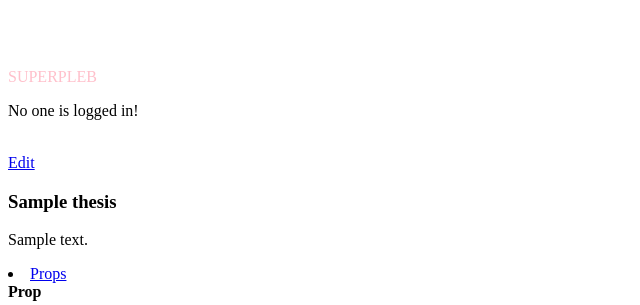
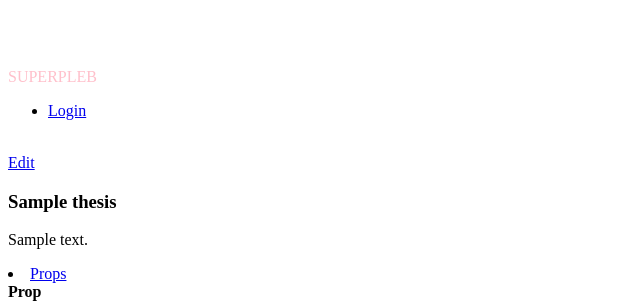
Before and after one commit to twlopes/sp, a Django app: template sp/templates/articleview.html in a window 1280 px wide. Shown: the top 305 px of the page, without its empty margins (0-640 px from the left). Run offline with Django 3.2, Linux system fonts and the light colour scheme; the template is opened without the code that fills it: most values are stand-ins (such as "Sample title", 1, 10 or a date in 2020); some libraries are stand-ins or nearby versions.

Commit message:
Nav bar has the Person's name.

```diff
--- a/sp/templates/base.html
+++ b/sp/templates/base.html
@@ -25,12 +25,22 @@
 <div class="navbar navbar-fixed-top">
     <div class="navbar-inner">
         <div class="container">
-         	<a class="brand" style="color:pink">SUPERPLEB</a>
-         	{% if user.is_authenticated %}
-  			<p>Welcome, {{ user.username }}. Thanks for logging in.</p>
-			{% else %}
-  			<p>No one is logged in!</p>
-			{% endif %}
+
+            <a class="brand" style="color:pink">SUPERPLEB</a>
+
+            <ul class="nav pull-right">
+                <li>
+         	      <a href="#">
+                  {% if user.is_authenticated %}
+  			       {{ user.username }}
+			     {% else %}
+  			       Login
+			     {% endif %}
+                </a>
+                </li>
+            </ul>
+
+            </div>
         </div>
     </div>
 </div>
```
